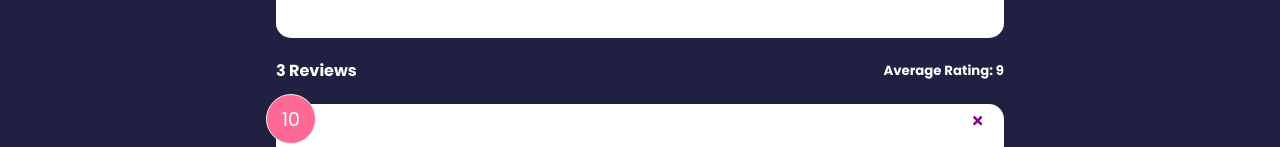
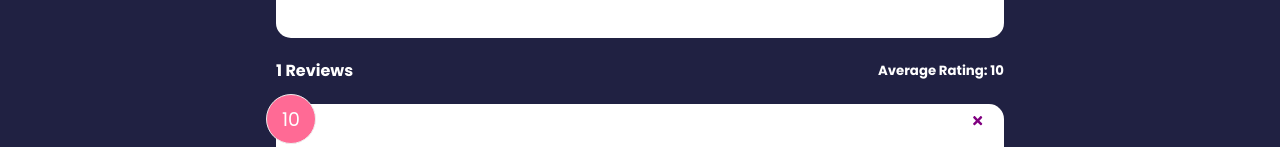
Before and after one commit to bruhu/feedback-app, a React (Create React App) app: page / in a window 1280 px wide. Shown: the part 355-502 px from the top of the page. Built offline with nearby package versions, Linux system fonts and the light colour scheme.

Commit message:
implement context in FeedbackStats

```diff
--- a/src/App.js
+++ b/src/App.js
@@ -39,7 +39,7 @@
               element={
                 <>
                   <FeedbackForm handleAdd={addFeedback} />
-                  <FeedbackStats feedback={feedback} />
+                  <FeedbackStats />
                   <FeedbackList handleDelete={deleteFeedback} />
                 </>
               }
--- a/src/components/FeedbackStats.jsx
+++ b/src/components/FeedbackStats.jsx
@@ -1,6 +1,9 @@
-import PropTypes from 'prop-types'
+import { useContext } from 'react'
+import FeedbackContext from '../context/FeedbackContext'
 
-function FeedbackStats({feedback}) {
+function FeedbackStats() {
+  const {feedback} = useContext(FeedbackContext)
+
   // calculate ratings average
   let average = feedback.reduce((accumulator, current) => {
     return accumulator + current.rating
@@ -19,8 +22,4 @@
   )
 }
 
-FeedbackStats.propTypes = {
-  feedback: PropTypes.array.isRequired
-}
-
 export default FeedbackStats
```
